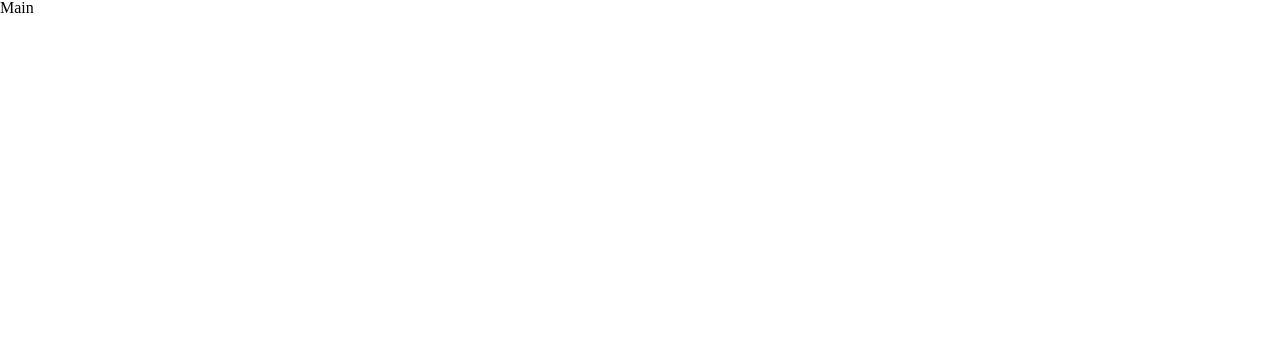
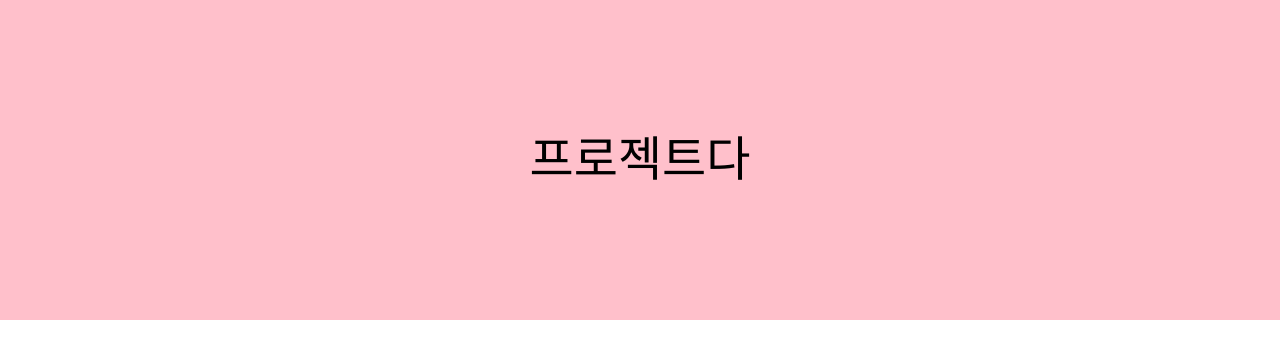
Before and after one commit to picoloman6/nbc_react_2, a React (Vite) app: page / in a window 1280 px wide. Shown: the top 358 px of the page. Built offline with nearby package versions, Linux system fonts and the light colour scheme.

Commit message:
[style] Main의 header 컴포넌트 생성 및 스타일 적용

```diff
--- /dev/null
+++ b/src/components/Main/Header.style.ts
@@ -0,0 +1,14 @@
+import { styled } from '@stitches/react';
+
+export const StHeaderWrapper = styled('div', {
+  display: 'flex',
+  justifyContent: 'center',
+  alignItems: 'center',
+  width: '100%',
+  height: '20rem',
+  background: 'Pink'
+});
+
+export const StHeaderTitle = styled('h1', {
+  fontSize: '3rem'
+});
--- /dev/null
+++ b/src/components/Main/Header.tsx
@@ -0,0 +1,11 @@
+import { StHeaderWrapper, StHeaderTitle } from './Header.style';
+
+const Header = () => {
+  return (
+    <StHeaderWrapper>
+      <StHeaderTitle>프로젝트다</StHeaderTitle>
+    </StHeaderWrapper>
+  );
+};
+
+export default Header;
--- a/src/pages/Main.tsx
+++ b/src/pages/Main.tsx
@@ -1,5 +1,11 @@
+import Header from '../components/Main/Header';
+
 const Main = () => {
-  return <div>Main</div>;
+  return (
+    <>
+      <Header />
+    </>
+  );
 };
 
 export default Main;
```
